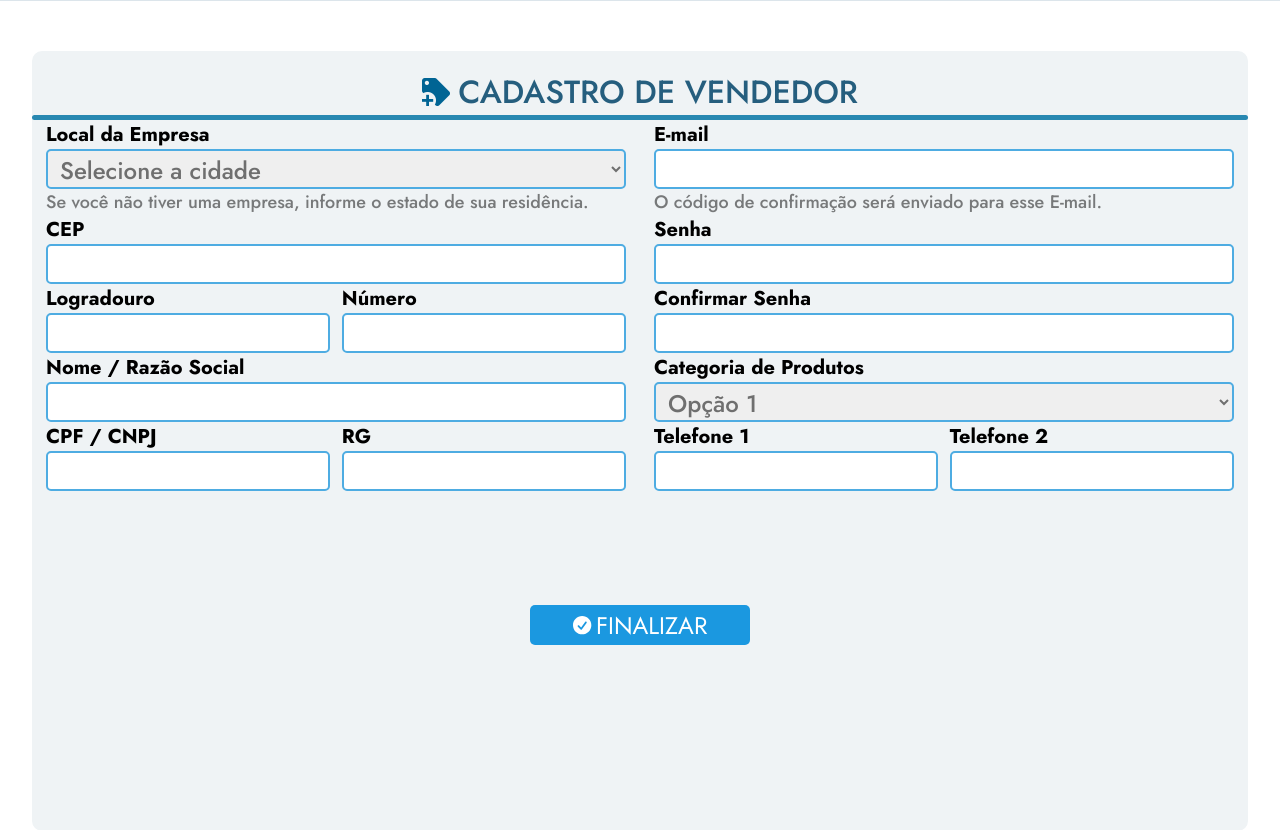
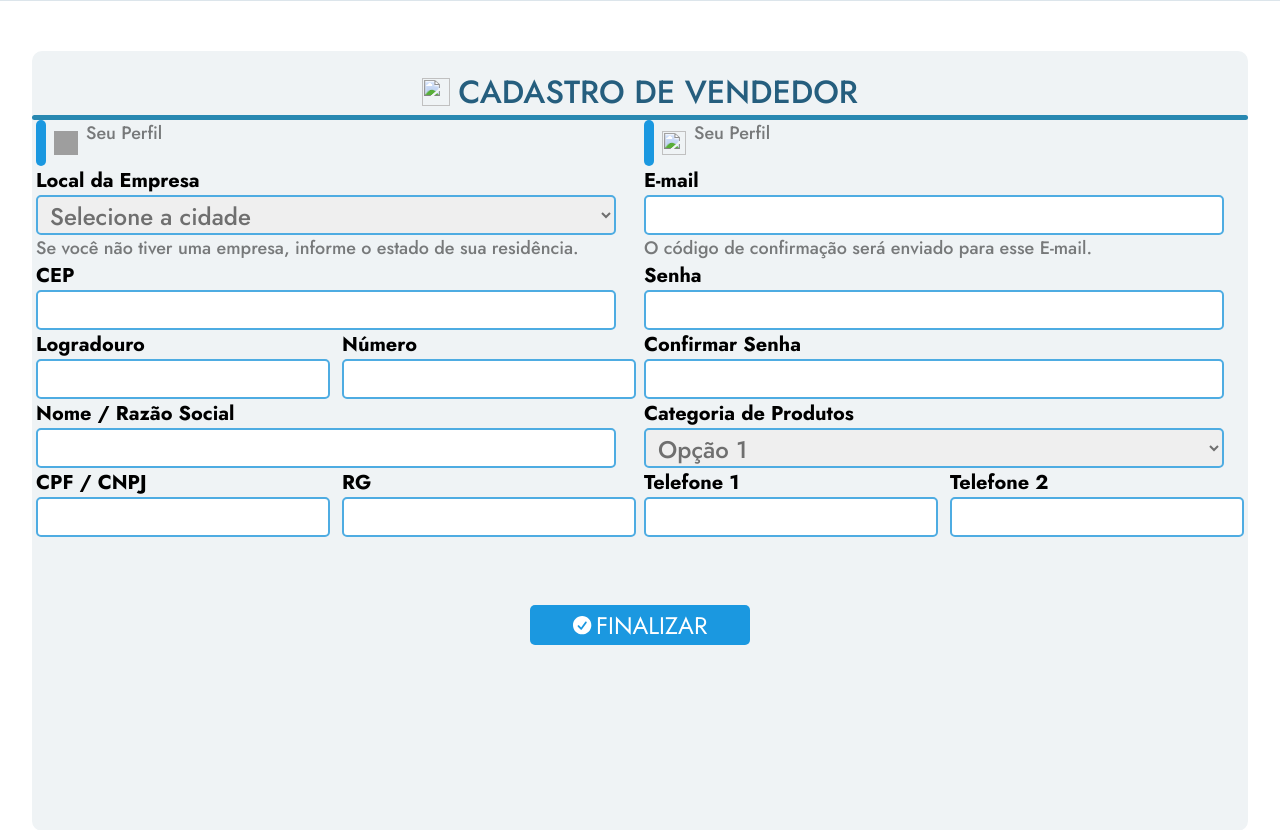
Before and after one commit to SenacINA/INA, a PHP site: page /pages/vendedor/cadastro_vendedor_2.php in a window 1280 px wide. Shown: the part 71-901 px from the top of the page. Run offline with PHP 8.4, Linux system fonts and the light colour scheme; grey boxes are pictures that could not be loaded.

Commit message:
arruma o icon

```diff
--- a/css/vendedor/cadastro_vendedor_2.css
+++ b/css/vendedor/cadastro_vendedor_2.css
@@ -72,6 +72,39 @@
   text-align: center;
 }
 
+/* info */
+.cadastro_vendedor_2_text_1,
+.cadastro_vendedor_2_text_2 {
+  display: flex;
+  height: 46px;
+}
+
+.cadastro_vendedor_2_text_1 img,
+.cadastro_vendedor_2_text_2 img{
+  margin: 0px 8px;
+  width: 24px;
+  height: 24px;
+  align-self: center;
+  justify-self: center;
+}
+
+.cadastro_vendedor_2_vertical {
+  border: none;
+  background-color: #1B98E0;
+  border-radius: 10px;
+  width: 10px;
+  height: 46px;
+}
+
+.cadastro_vendedor_2_text_1 h1,
+.cadastro_vendedor_2_text_2 h1 {
+  position: relative;
+  font-size: 32px;
+  color: #2888b1;
+}
+
+
+
 .cadastro_vendedor_2_botao {
   display: flex;
   align-items: center;
@@ -132,7 +165,10 @@
 
 .cadastro_vendedor_2_grid_conteudo_1,
 .cadastro_vendedor_2_grid_conteudo_2 {
-  justify-items: center;
+  display: flex;
+  flex-direction: column;
+
+  justify-self: center;
 }
 
 .cadastro_vendedor_2_conteudo_telefone,
@@ -140,7 +176,7 @@
 .cadastro_vendedor_2_conteudo_endereco2 {
   display: grid;
   grid-template-columns: 1fr 1fr;
-  max-width: 580px;
+  max-width: 600px;
   width: 100%;
   column-gap: 2%;
 }
--- a/pages/vendedor/cadastro_vendedor_2.php
+++ b/pages/vendedor/cadastro_vendedor_2.php
@@ -26,13 +26,18 @@
     <div class="cadastro_vendedor2_content">
       <div class="cadastro_vendedor2_titulo">
         <div class="cadastro_vendedor2_titulo_img">
-          <img src="../../image/vendedor/cadastro_vendedor_1/cadastro_icon.png" alt="">
+          <img src="" alt="">
           <h1>CADASTRO DE VENDEDOR</h1>
         </div>
         <hr>
       </div>
       <div class="cadastro_vendedor_2_grid_conteudo">
         <div class="cadastro_vendedor_2_grid_conteudo_1">
+          <div class="cadastro_vendedor_2_text_1">
+            <hr class="cadastro_vendedor_2_vertical">
+            <img src="../../image/admin/cadastro_vendedor_2/texto_icon.svg" alt="">
+            <h1 class="cadastro_vendedor_2_text">Seu Perfil</h1>
+          </div>
           <!-- Local da Empresa -->
           <div>
             <label for="local_da_empresa">Local da Empresa</label> <br>
@@ -56,9 +61,11 @@
           </div>
 
           <!-- CEP -->
+          <div>
             <label for="cep">CEP</label> <br>
             <input type="text" name="cep" id="cep" class="base_input">
             <br>
+          </div>
 
           <div class="cadastro_vendedor_2_conteudo_endereco1">
             <!-- Logradouro -->
@@ -75,9 +82,11 @@
           </div>
 
           <!-- Nome / Razão Social -->
+          <div>
             <label for="nome_razao_social">Nome / Razão Social</label> <br>
             <input type="text" name="nome_razao_social" id="nome_razao_social" class="base_input">
             <br>
+          </div>
 
           <div class="cadastro_vendedor_2_conteudo_endereco2">
             <!-- CPF / CNPJ -->
@@ -95,6 +104,12 @@
         </div>
 
         <div class="cadastro_vendedor_2_grid_conteudo_2">
+          <div class="cadastro_vendedor_2_text_2">
+            <hr class="cadastro_vendedor_2_vertical">
+            <img src="" alt="">
+            <h1 class="cadastro_vendedor_2_text">Seu Perfil</h1>
+          </div>
+
           <!-- E-mail -->
           <div>
             <label for="email">E-mail</label> <br>
@@ -102,18 +117,22 @@
             <h1>O código de confirmação será enviado para esse E-mail. </h1>
           </div>
 
-
           <!-- Senha -->
+          <div>
             <label for="senha">Senha</label> <br>
             <input type="password" name="senha" id="senha" class="base_input">
             <br>
+          </div>
 
           <!-- Confirmar Senha -->
+          <div>
             <label for="confirmar_senha">Confirmar Senha</label> <br>
             <input type="password" name="confirmar_senha" id="confirmar_senha" class="base_input">
             <br>
+          </div>
 
           <!-- Categoria de Produtos -->
+          <div>
             <label for="categoria_produtos">Categoria de Produtos</label> <br>
             <select name="categoria_produtos" id="categoria_produtos" class="base_input">
               <option value="opc1">Opção 1</option>
@@ -121,9 +140,9 @@
               <option value="opc3">Opção 3</option>
               <option value="opc4">Opção 4</option>
               <option value="opc5">Opção 5</option>
-
             </select>
             <br>
+          </div>
 
           <div class="cadastro_vendedor_2_conteudo_telefone">
             <!-- Telefone 1 -->
```
Lines whose indentation alone changed are shown as unchanged.
